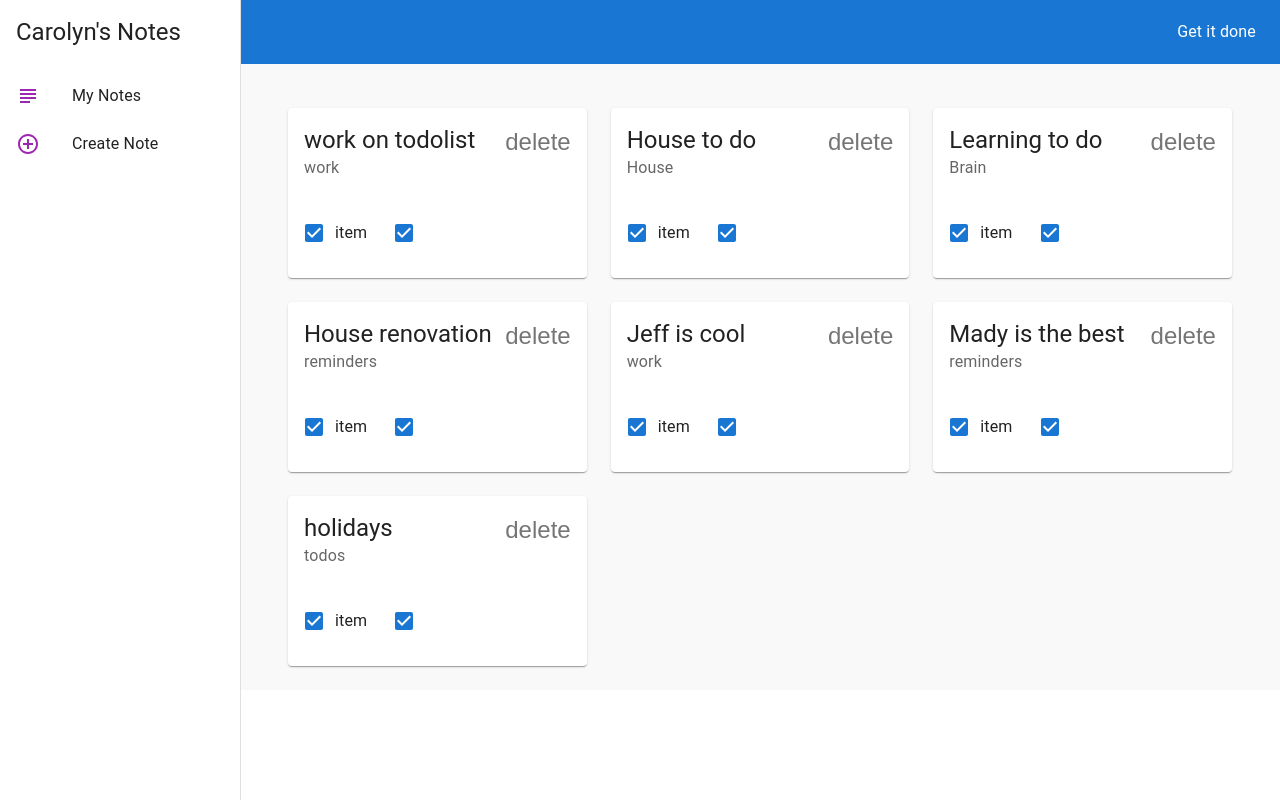
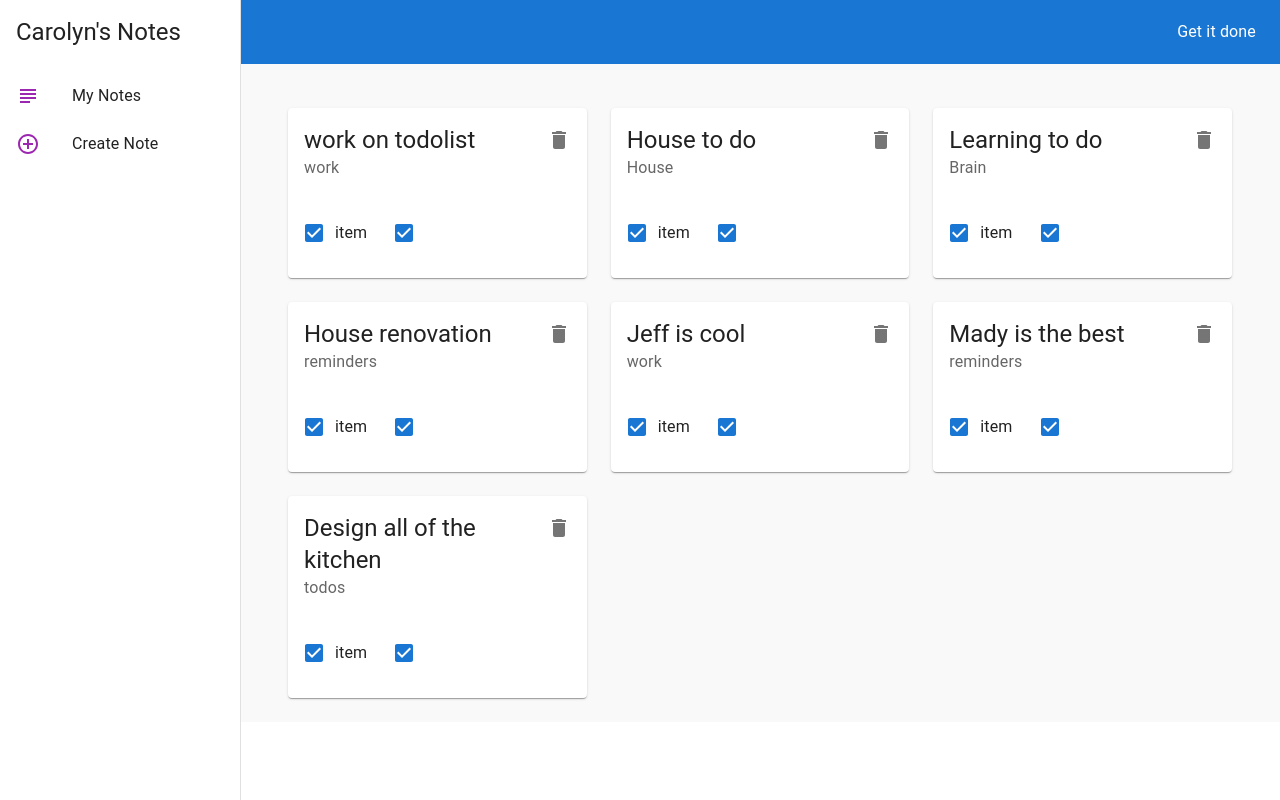
Before and after one commit to mcdonaldcarolyn/productivity-app, a React (Create React App) app: page / in a window 1280 px wide. Built offline with nearby package versions, Linux system fonts and the light colour scheme; data requests are answered from the project's data file.

Commit message:
add delete icon

```diff
--- a/data/db.json
+++ b/data/db.json
@@ -37,11 +37,11 @@
       "id": 7
     },
     {
-      "title": "holidays",
-      "details": "figure it all out",
+      "title": "Design all of the kitchen",
+      "details": "Finalize it all \n",
       "category": "todos",
       "checked": [
-        true
+        false
       ],
       "id": 8
     }
--- a/src/Components/todo/TodoCard.js
+++ b/src/Components/todo/TodoCard.js
@@ -8,7 +8,8 @@ import Grid from '@mui/material/Grid';
 import Paper from '@mui/material/Paper';
 import Container from '@mui/material/Container';
 import  CardHeader  from '@mui/material/CardHeader';
-import  IconButton  from '@mui/material/IconButton';
+import IconButton from '@mui/material/IconButton';
+import DeleteIcon from '@mui/icons-material/Delete';
 import CardContent from '@mui/material/CardContent';
 import Checkbox from '@mui/material/Checkbox';
 import {FormControlLabel } from '@mui/material';
@@ -38,8 +39,8 @@ export default function TodoCard({ note, handleDelete }) {
       <Card elevation={1}>
         <CardHeader
           action={
-            <IconButton onClick={() => handleDelete(note.id)}>
-              delete
+            <IconButton onClick={() => handleDelete(note.id)} aria-label= "delete">
+              <DeleteIcon />
             </IconButton>
         }
           title={note.title}
```
